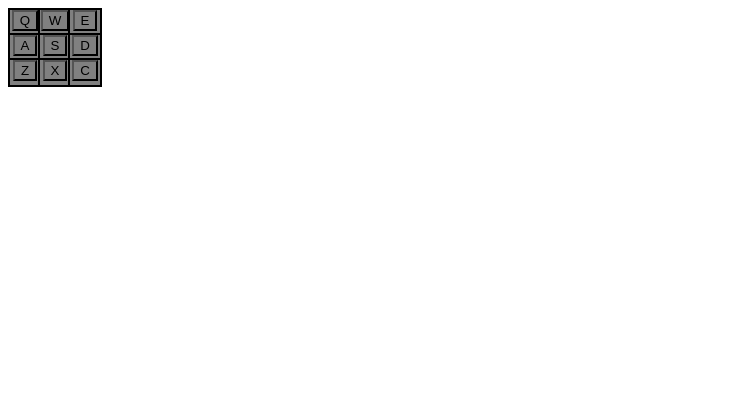
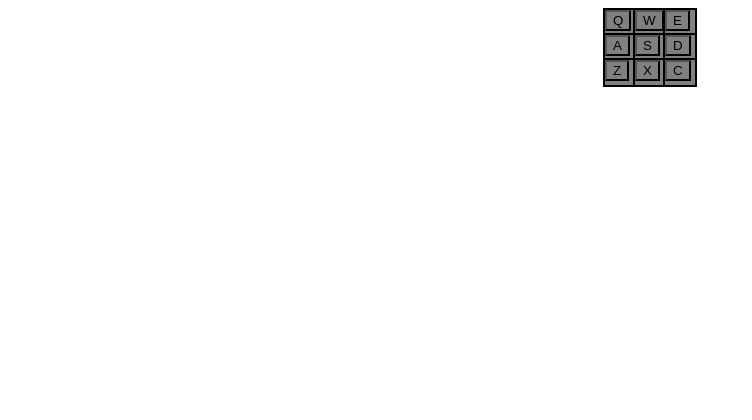
Before and after one commit to TomerPacific/CodePenProjects, a PHP site: page / in a window 1280 px wide. Shown: the top 420 px of the page, without its empty margins (0-752 px from the left). Run offline with PHP 8.4, Linux system fonts and the light colour scheme.

Commit message:
CodePenProjects DrumMachine centering grid

```diff
--- a/DrumMachine/index.html
+++ b/DrumMachine/index.html
@@ -7,7 +7,7 @@
 
 
 	<body>
-		<div id="drum-machine">
+		 <div id="drum-machine">
 			<div id="display">
 				<div class="drum-pad"><button>Q</button></div>
 				<div class="drum-pad"><button>W</button></div>
@@ -20,7 +20,7 @@
 				<div class="drum-pad"><button>C</button></div>
 			</div>
 
-		</div>
+		 </div>
 
 	</body>
 
--- a/DrumMachine/style.css
+++ b/DrumMachine/style.css
@@ -4,14 +4,15 @@ body {
 }
 
 #drum-machine {
-
+	display: flex;
+  	justify-content: center;
+  	align-items: center;
 }
 
 #display {
 	display:grid;
 	grid-template-rows: 1fr 1fr 1fr;
 	grid-template-columns: 30px 30px 30px;
-	text-align: center;
 }
 
 .drum-pad {
@@ -19,7 +20,6 @@ body {
 	height: 100%;
 	background-color:gray;
 	border: 2px solid black;
-	padding:0;
 }
 
 button {
```
